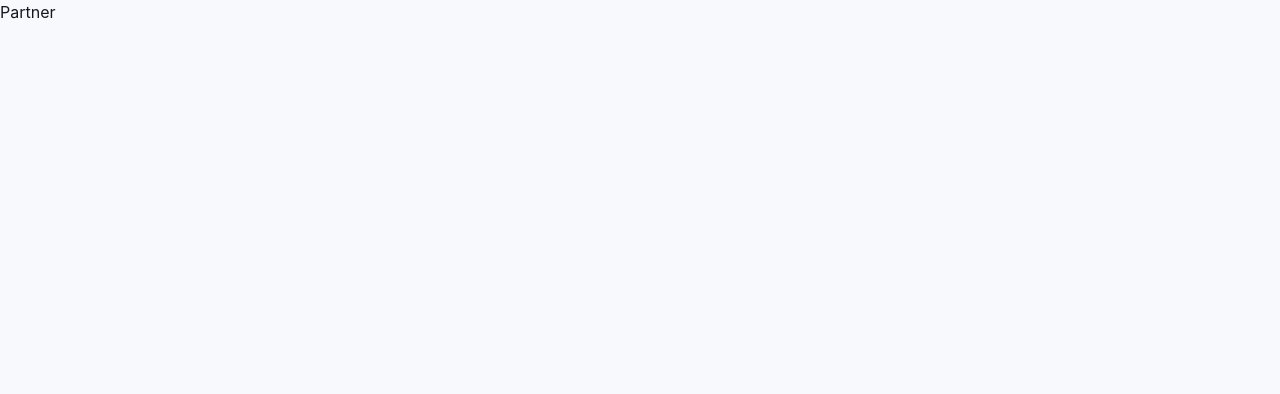
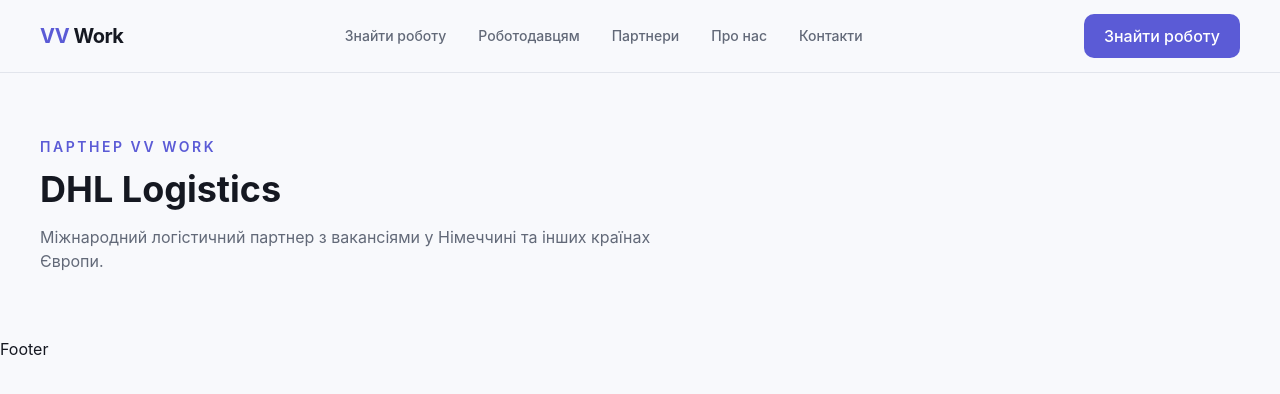
Before and after one commit to veselhmelnik/vv-work-test, a React (Vite) app: page /partners/dhl-logistics in a window 1280 px wide. Shown: the top 394 px of the page. Built offline with nearby package versions, Linux system fonts and the light colour scheme.

Commit message:
add Partner Page, mockFetch

```diff
--- a/src/components/Hero.tsx
+++ b/src/components/Hero.tsx
@@ -1,5 +1,5 @@
 import { VacancyCard } from '../features/vacancies/components/VacancyCard'
-import { heroVacancies } from '../mocks/hero-vacancies'
+import { heroVacancies } from '../mocks/mock-hero-vacancies'
 import { Button } from './ui/Button'
 
 export function Hero() {
--- a/src/components/PopularCategories.tsx
+++ b/src/components/PopularCategories.tsx
@@ -1,5 +1,5 @@
 import { Link } from 'react-router-dom'
-import { jobCategories } from '../mocks/categories'
+import { jobCategories } from '../mocks/mock-categories'
 
 export function PopularCategories() {
   return (
--- /dev/null
+++ b/src/features/partners/types.ts
@@ -0,0 +1,10 @@
+import type { Vacancy } from "../vacancies/types"
+
+export type Partner = {
+  id: string
+  slug: string
+  name: string
+  description: string
+  location: string
+  vacancies: Vacancy[]
+}
--- /dev/null
+++ b/src/lib/api/api-partners.ts
@@ -0,0 +1,14 @@
+import type { Partner } from "../../features/partners/types";
+import { partners } from "../../mocks/mock-partners";
+import { mockFetch } from "./mockFetch";
+
+export async function getPartnerBySlug(slug: string): Promise<Partner> {
+    const partner = partners.find(
+        (partner) => partner.slug === slug
+    )
+    if (!partner) {
+        throw new Error('Partner not found')
+    }
+
+    return mockFetch(partner)
+}
--- /dev/null
+++ b/src/lib/api/mockFetch.ts
@@ -0,0 +1,25 @@
+const MIN_DELAY = 300
+const MAX_DELAY = 800
+const ERROR_RATE = 0.2
+
+function wait(ms: number) {
+  return new Promise((resolve) => {
+    setTimeout(resolve, ms)
+  })
+}
+
+function getRandomDelay() {
+  return Math.floor(
+    Math.random() * (MAX_DELAY - MIN_DELAY + 1) + MIN_DELAY,
+  )
+}
+
+export async function mockFetch<T>(data: T): Promise<T> {
+  await wait(getRandomDelay())
+
+  if (Math.random() < ERROR_RATE) {
+    throw new Error('Network error')
+  }
+
+  return data
+}
--- /dev/null
+++ b/src/mocks/mock-partners.ts
@@ -0,0 +1,44 @@
+import type { Partner } from '../features/partners/types'
+
+export const partners: Partner[] = [
+    {
+        id: '1',
+        slug: 'dhl-logistics',
+        name: 'DHL Logistics',
+        description:
+            'Міжнародний логістичний партнер з вакансіями у Німеччині та інших країнах Європи.',
+        location: 'Germany',
+        vacancies: [
+            {
+                id: '1',
+                title: 'Warehouse Worker',
+                company: 'DHL Logistics',
+                city: 'Berlin',
+                country: 'Germany',
+                category: 'logistics',
+                salary: '€2,400–2,800 / month',
+                employmentType: 'Full-time',
+            },
+            {
+                id: '2',
+                title: 'Forklift Driver',
+                company: 'DHL Logistics',
+                city: 'Hamburg',
+                country: 'Germany',
+                category: 'drivers',
+                salary: '€2,600–3,000 / month',
+                employmentType: 'Full-time',
+            },
+            {
+                id: '3',
+                title: 'Production Worker',
+                company: 'DHL Logistics',
+                city: 'Leipzig',
+                country: 'Germany',
+                category: 'manufacturing',
+                salary: '€2,200–2,500 / month',
+                employmentType: 'Full-time',
+            },
+        ],
+    },
+]
--- a/src/pages/PartnerPage.tsx
+++ b/src/pages/PartnerPage.tsx
@@ -1,3 +1,59 @@
+import { useParams } from 'react-router-dom'
+import type { Partner } from '../features/partners/types'
+import { useEffect, useState } from 'react'
+import { getPartnerBySlug } from '../lib/api/api-partners'
+import { PageLayout } from '../components/layout/PageLayout'
+
 export function PartnerPage() {
-  return <main>Partner</main>;
+  const { slug } = useParams<{ slug: string }>()
+
+  const [partner, setPartner] = useState<Partner | null>(null)
+  const [isLoading, setIsLoading] = useState(true)
+  const [error, setError] = useState<string | null>(null)
+
+  useEffect(() => {
+    if (!slug) {
+      return
+    }
+    async function loadPartners(partnerSlug: string) {
+      try {
+        setIsLoading(true)
+        setError(null)
+        setPartner(null)
+
+        const data = await getPartnerBySlug(partnerSlug)
+
+        setPartner(data)
+      } catch (error) {
+        setError(
+          error instanceof Error ? error.message : 'Something went wrong',
+        )
+      } finally {
+        setIsLoading(false)
+      }
+    }
+    loadPartners(slug)
+  }, [slug])
+
+  return (
+    <PageLayout>
+      <section className="container-page py-16">
+        {isLoading ? (
+          <p>Loading...</p>
+        ) : error ? (
+          <p>{error}</p>
+        ) : partner ? (
+          <>
+            <p className="text-sm font-semibold uppercase tracking-[0.18em] text-primary">
+              Партнер VV Work
+            </p>
+
+            <h1 className="mt-3 text-4xl font-bold">{partner.name}</h1>
+
+            <p className="mt-4 max-w-2xl text-muted">{partner.description}</p>
+          </>
+        ) : null}
+      </section>
+    </PageLayout>
+  )
 }
```
Also changed, not shown: src/mocks/mock-categories.ts (renamed from src/mocks/categories.ts), src/mocks/mock-hero-vacancies.ts (renamed from src/mocks/hero-vacancies.ts).
